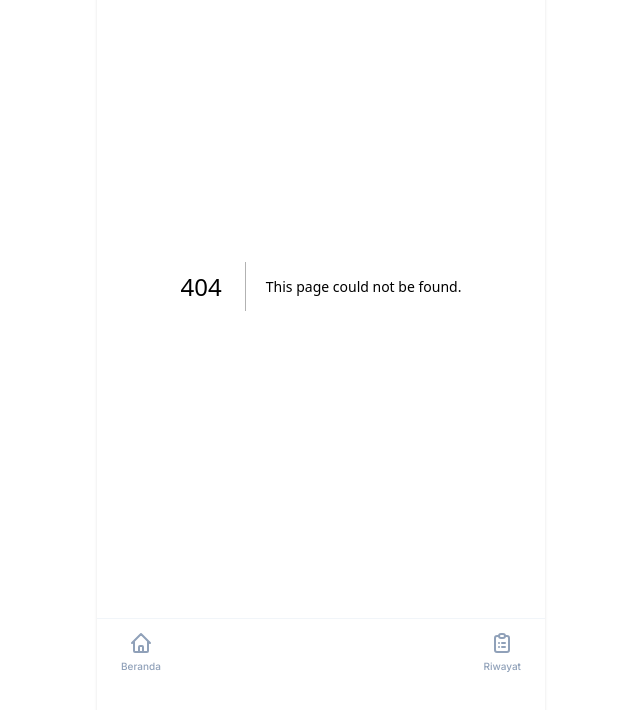
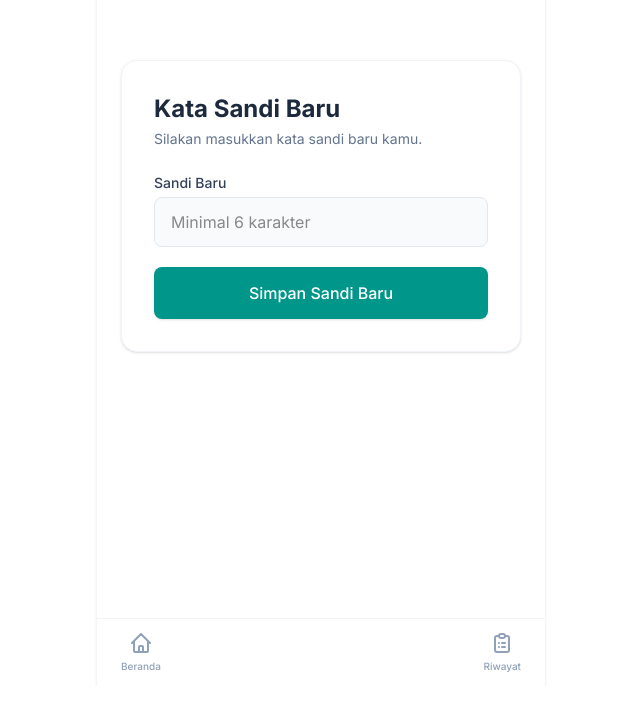
Before and after one commit to Fiegoldes-Shi/audit-keuangan, a Next.js app: page /update-password in a window 1280 px wide. Before the commit this address had no page. Shown: the part 114-824 px from the top of the page, without its empty margins (319-959 px from the left). After the commit the page ends 800 px from the top, so only its background shows below. Built offline with nearby package versions, Linux system fonts and the light colour scheme; no server answers.

Commit message:
Fix UI Login, localhost, and add reset password

```diff
--- a/src/app/login/page.tsx
+++ b/src/app/login/page.tsx
@@ -2,7 +2,6 @@
 
 import { useState } from 'react'
 import { useRouter } from 'next/navigation'
-import Link from 'next/link'
 import { createClient } from '@/lib/supabaseBrowser'
 
 export default function Login() {
@@ -15,46 +14,50 @@ export default function Login() {
   const [pesanError, setPesanError] = useState('')
   const [pesanSukses, setPesanSukses] = useState('')
 
-  // Fungsi untuk Mendaftar (Sign Up)
   const handleDaftar = async (e: React.FormEvent) => {
     e.preventDefault()
-    setIsLoading(true)
-    setPesanError('')
-    setPesanSukses('')
+    setIsLoading(true); setPesanError(''); setPesanSukses('');
 
-    const { error } = await supabase.auth.signUp({
-      email,
-      password,
-    })
+    const { error } = await supabase.auth.signUp({ email, password })
 
-    if (error) {
-      setPesanError('Gagal mendaftar. Pastikan format email benar dan sandi minimal 6 karakter.')
-    } else {
-      setPesanSukses('Pendaftaran berhasil! Silakan cek email kamu untuk verifikasi, lalu coba masuk.')
-    }
+    if (error) setPesanError('Gagal mendaftar. Pastikan email valid dan sandi minimal 6 karakter.')
+    else setPesanSukses('Pendaftaran berhasil! Silakan cek email kamu untuk verifikasi.')
     setIsLoading(false)
   }
 
-  // Fungsi untuk Masuk (Sign In)
   const handleMasuk = async (e: React.FormEvent) => {
     e.preventDefault()
-    setIsLoading(true)
-    setPesanError('')
-    setPesanSukses('')
+    setIsLoading(true); setPesanError(''); setPesanSukses('');
 
-    const { error } = await supabase.auth.signInWithPassword({
-      email,
-      password,
-    })
+    const { error } = await supabase.auth.signInWithPassword({ email, password })
 
     if (error) {
       setPesanError('Email atau kata sandi tidak cocok. Silakan coba lagi.')
       setIsLoading(false)
     } else {
-      // Jika sukses, langsung arahkan ke Dashboard
       router.push('/')
       router.refresh()
     }
+  }
+
+  // Fungsi Baru: Lupa Kata Sandi
+  const handleLupaSandi = async () => {
+    if (!email) {
+      setPesanError('Silakan ketik email kamu di kolom atas terlebih dahulu, lalu klik "Lupa Kata Sandi?".')
+      return
+    }
+
+    setIsLoading(true); setPesanError(''); setPesanSukses('');
+
+    // Mengirim email reset dengan URL tujuan (redirect) ke halaman update-password
+    const { error } = await supabase.auth.resetPasswordForEmail(email, {
+      redirectTo: `${window.location.origin}/update-password`,
+    })
+
+    if (error) setPesanError('Gagal mengirim tautan reset. Pastikan email sudah terdaftar.')
+    else setPesanSukses('Tautan untuk mereset kata sandi telah dikirim ke email kamu.')
+
+    setIsLoading(false)
   }
 
   return (
@@ -65,7 +68,6 @@ export default function Login() {
           <p className="text-sm text-slate-500">Kelola kantong digitalmu sekarang</p>
         </header>
 
-        {/* Notifikasi Pesan */}
         {pesanError && <div className="mb-4 p-3 bg-red-50 text-red-600 text-sm rounded-lg">{pesanError}</div>}
         {pesanSukses && <div className="mb-4 p-3 bg-teal-50 text-teal-700 text-sm rounded-lg">{pesanSukses}</div>}
 
@@ -78,23 +80,31 @@ export default function Login() {
               onChange={(e) => setEmail(e.target.value)}
               placeholder="mahasiswa@kampus.ac.id"
               className="w-full bg-slate-50 border border-slate-200 rounded-lg px-4 py-3 outline-none focus:ring-2 focus:ring-teal-500/20 focus:border-teal-500 transition-all"
-              required
             />
           </div>
 
           <div>
-            <label className="block text-sm font-medium text-slate-700 mb-1">Kata Sandi</label>
+            <div className="flex justify-between items-center mb-1">
+              <label className="block text-sm font-medium text-slate-700">Kata Sandi</label>
+              {/* Tombol Lupa Sandi yang elegan */}
+              <button
+                type="button"
+                onClick={handleLupaSandi}
+                className="text-xs text-teal-600 hover:text-teal-700 font-medium"
+              >
+                Lupa Kata Sandi?
+              </button>
+            </div>
             <input
               type="password"
               value={password}
               onChange={(e) => setPassword(e.target.value)}
               placeholder="Minimal 6 karakter"
               className="w-full bg-slate-50 border border-slate-200 rounded-lg px-4 py-3 outline-none focus:ring-2 focus:ring-teal-500/20 focus:border-teal-500 transition-all"
-              required
             />
           </div>
 
-          <div className="flex flex-col gap-3 mt-2">
+          <div className="flex flex-col gap-3 mt-4">
             <button
               onClick={handleMasuk}
               disabled={isLoading}
@@ -113,12 +123,6 @@ export default function Login() {
             </button>
           </div>
         </form>
-
-        <div className="mt-8 text-center">
-          <Link href="/" className="text-sm text-teal-600 hover:text-teal-700 font-medium">
-            ← Kembali ke Beranda
-          </Link>
-        </div>
       </div>
     </div>
   )
--- /dev/null
+++ b/src/app/update-password/page.tsx
@@ -0,0 +1,70 @@
+'use client'
+
+import { useState } from 'react'
+import { useRouter } from 'next/navigation'
+import { createClient } from '@/lib/supabaseBrowser'
+
+export default function UpdatePassword() {
+  const router = useRouter()
+  const supabase = createClient()
+
+  const [newPassword, setNewPassword] = useState('')
+  const [isLoading, setIsLoading] = useState(false)
+  const [pesan, setPesan] = useState({ error: '', sukses: '' })
+
+  const handleUpdate = async (e: React.FormEvent) => {
+    e.preventDefault()
+    setIsLoading(true)
+    setPesan({ error: '', sukses: '' })
+
+    const { error } = await supabase.auth.updateUser({
+      password: newPassword
+    })
+
+    if (error) {
+      setPesan({ error: 'Gagal mengubah kata sandi. Tautan mungkin kadaluarsa.', sukses: '' })
+    } else {
+      setPesan({ error: '', sukses: 'Kata sandi berhasil diubah! Mengarahkan ke Beranda...' })
+      setTimeout(() => {
+        router.push('/')
+      }, 2000)
+    }
+    setIsLoading(false)
+  }
+
+  return (
+    <div className="p-6 flex flex-col justify-center min-h-[80vh]">
+      <div className="bg-white p-8 rounded-2xl shadow-sm border border-slate-100">
+        <header className="mb-6">
+          <h1 className="text-2xl font-bold text-slate-800 mb-1">Kata Sandi Baru</h1>
+          <p className="text-sm text-slate-500">Silakan masukkan kata sandi baru kamu.</p>
+        </header>
+
+        {pesan.error && <div className="mb-4 p-3 bg-red-50 text-red-600 text-sm rounded-lg">{pesan.error}</div>}
+        {pesan.sukses && <div className="mb-4 p-3 bg-teal-50 text-teal-700 text-sm rounded-lg">{pesan.sukses}</div>}
+
+        <form onSubmit={handleUpdate} className="space-y-5">
+          <div>
+            <label className="block text-sm font-medium text-slate-700 mb-1">Sandi Baru</label>
+            <input
+              type="password"
+              value={newPassword}
+              onChange={(e) => setNewPassword(e.target.value)}
+              placeholder="Minimal 6 karakter"
+              className="w-full bg-slate-50 border border-slate-200 rounded-lg px-4 py-3 outline-none focus:ring-2 focus:ring-teal-500/20 focus:border-teal-500"
+              required
+            />
+          </div>
+
+          <button
+            type="submit"
+            disabled={isLoading}
+            className="w-full bg-teal-600 hover:bg-teal-700 text-white font-medium rounded-lg px-4 py-3.5 shadow-sm transition-colors"
+          >
+            {isLoading ? 'Menyimpan...' : 'Simpan Sandi Baru'}
+          </button>
+        </form>
+      </div>
+    </div>
+  )
+}
```
